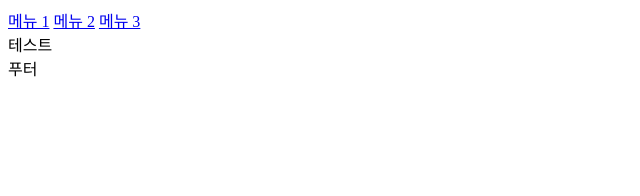
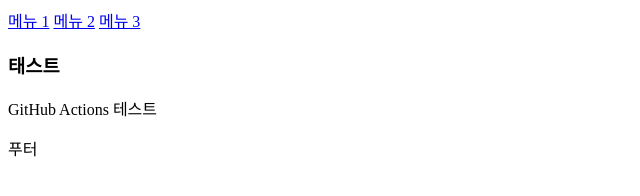
Before and after one commit to DX2AN/DX2AN.github.io, a plain HTML site: page index.html in a window 1280 px wide. Shown: the whole page, without its empty margins (0-640 px from the left). Drawn offline with Linux system fonts and the light colour scheme.

Commit message:
GitHub Actions Test

```diff
--- a/index.html
+++ b/index.html
@@ -15,7 +15,10 @@
     </header>
     <main id="main">
         <section>
-            <article>테스트</article>
+            <article>
+                <h1>태스트</h1>
+                <p>GitHub Actions 테스트</p>
+            </article>
         </section>
     </main>
     <footer>
```
